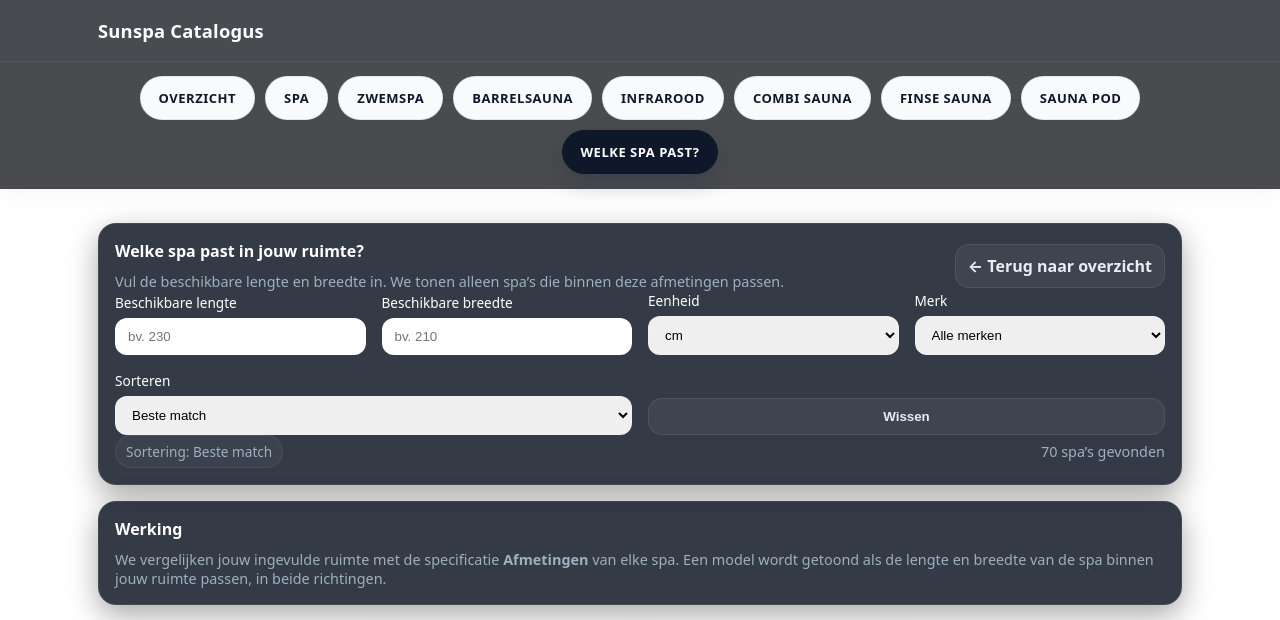
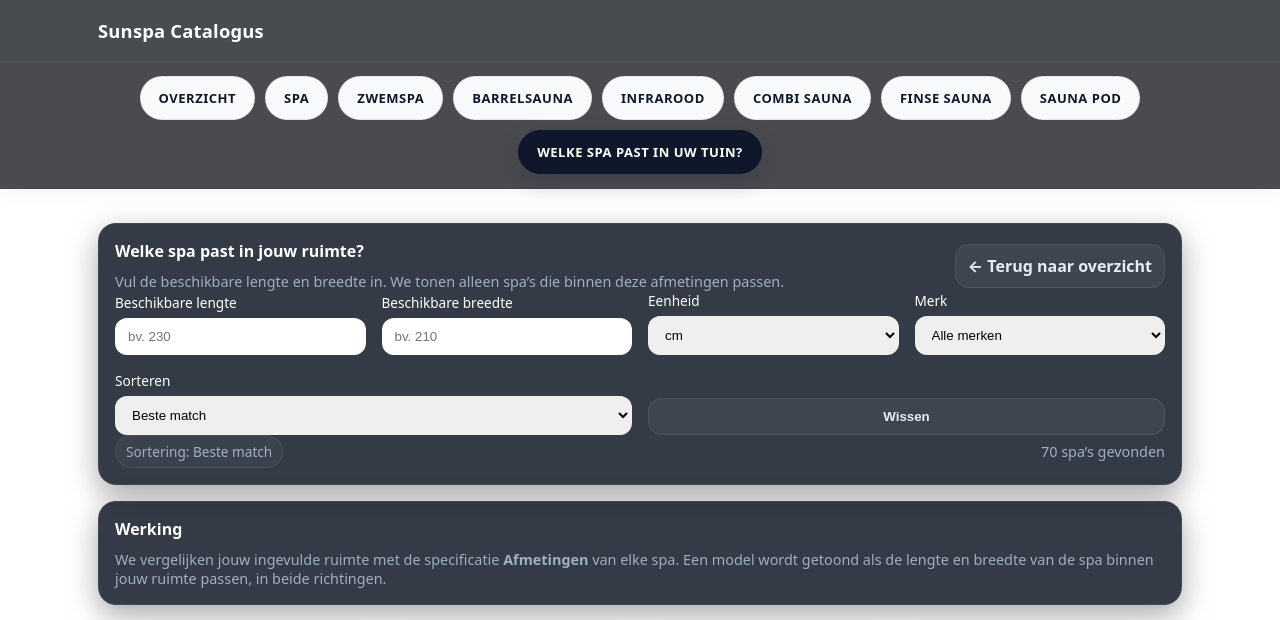
Before and after one commit to xXTDWXx/offerte-maken, a plain HTML site: page oppervlakte.html in a window 1280 px wide. Shown: the top 620 px of the page. Drawn offline with Linux system fonts and the light colour scheme.

Commit message:
Update oppervlakte.html

```diff
--- a/oppervlakte.html
+++ b/oppervlakte.html
@@ -25,7 +25,7 @@
       <a href="category.html?type=combi sauna" class="category-link">COMBI SAUNA</a>
       <a href="category.html?type=sauna" class="category-link">FINSE SAUNA</a>
       <a href="category.html?type=sauna pod" class="category-link">SAUNA POD</a>
-      <a href="ruimte.html" class="category-link is-active">WELKE SPA PAST?</a>
+      <a href="oppervlakte.html" class="category-link is-active">WELKE SPA PAST IN UW TUIN?</a>
     </div>
   </nav>
 
```
